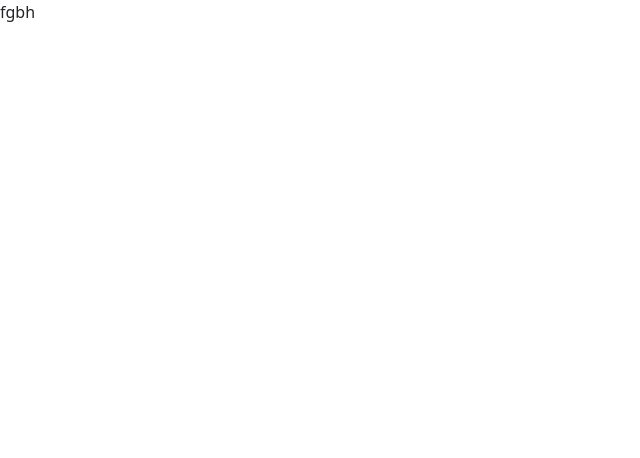
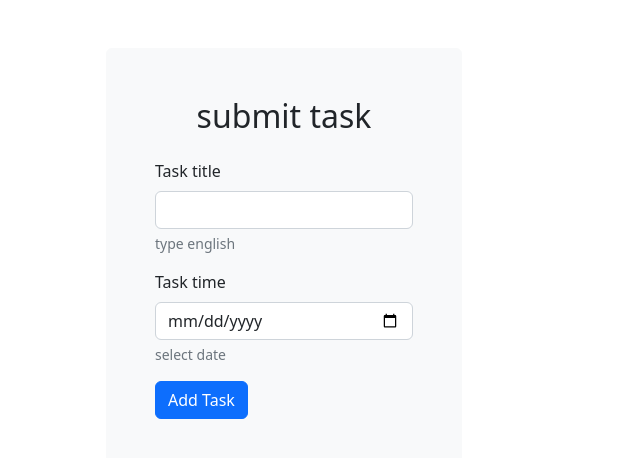
Before and after one commit to soheilRamezani-Dev/ondo-redux, a JavaScript app: page / in a window 1280 px wide. Shown: the top 458 px of the page, without its empty margins (0-640 px from the left). Built offline with nearby package versions, Linux system fonts and the light colour scheme.

Commit message:
add form component template for add task

```diff
--- a/package.json
+++ b/package.json
@@ -6,6 +6,7 @@
     "@testing-library/jest-dom": "^5.16.5",
     "@testing-library/react": "^13.4.0",
     "@testing-library/user-event": "^13.5.0",
+    "bootstrap": "^5.2.1",
     "react": "^18.2.0",
     "react-dom": "^18.2.0",
     "react-scripts": "5.0.1",
--- a/src/App.js
+++ b/src/App.js
@@ -1,5 +1,12 @@
+import AddDoForm from "./add-do/AddDoForm";
 const App = () => {
-    return <>fgbh</>
-}
+  return (
+    <div className="container p-5">
+      <div className="row">
+        <AddDoForm />
+      </div>
+    </div>
+  );
+};
 
 export default App;
--- /dev/null
+++ b/src/add-do/AddDoForm.js
@@ -0,0 +1,20 @@
+const AddDoForm = () => {
+    return <div className="col-lg-4 bg-light p-5 border border-light rounded">
+        <h2 className="text-center pb-3">submit task</h2>
+        <form className="form">
+            <div class="mb-3">
+                <label htmlFor="title" class="form-label">Task title</label>
+                <input type="text" class="form-control" id="title"/>
+                <div class="form-text">type english</div>
+            </div>
+            <div class="mb-3">
+                <label htmlFor="date" class="form-label">Task time</label>
+                <input type="date" class="form-control" id="date"/>
+                <div class="form-text">select date</div>
+            </div>
+            <button type="submit" class="btn btn-primary">Add Task</button>
+        </form>
+    </div>
+}
+
+export default AddDoForm;
```
Also changed, not shown: 1 other file (tests, documents, lock files or other folders).
